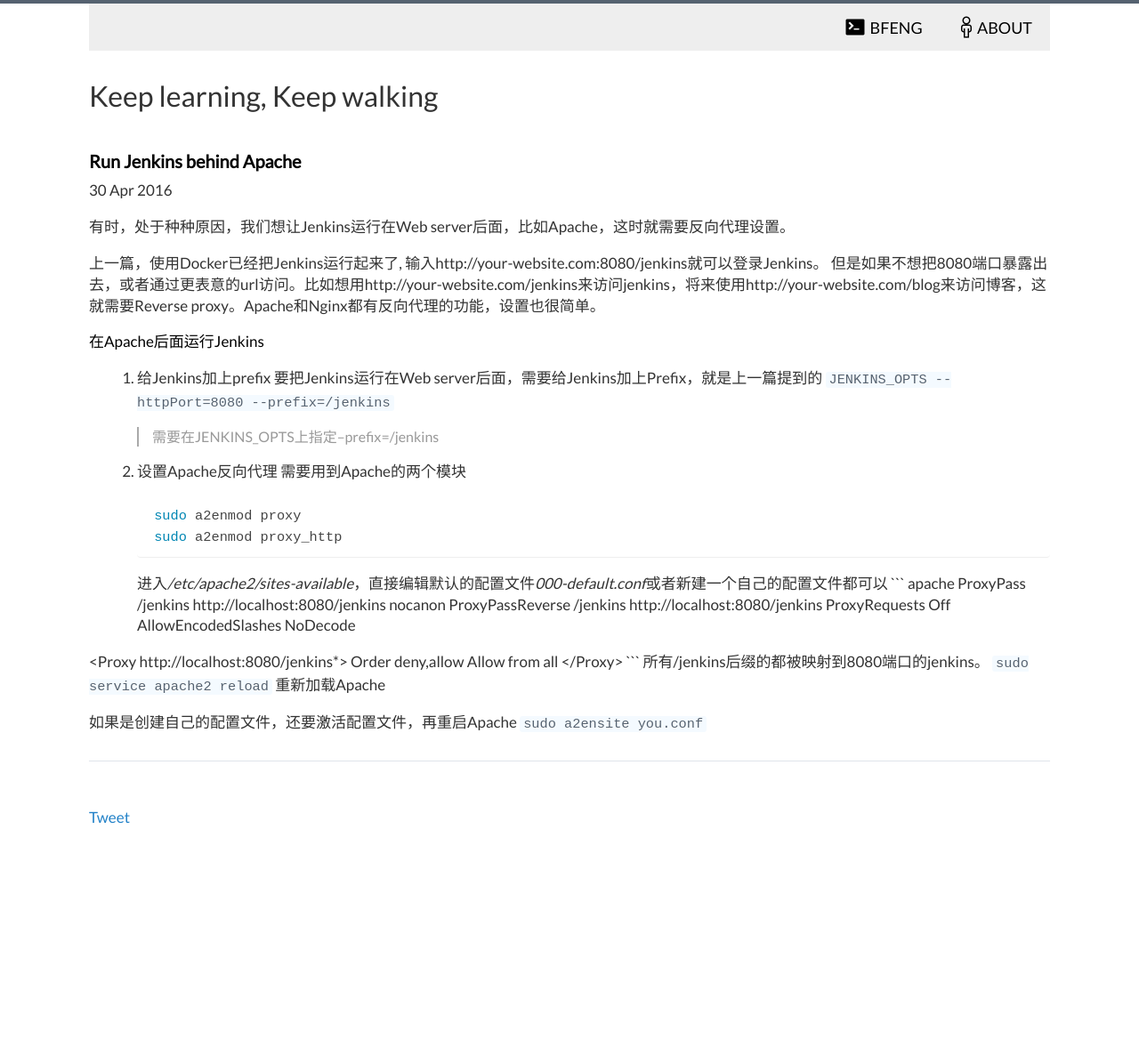
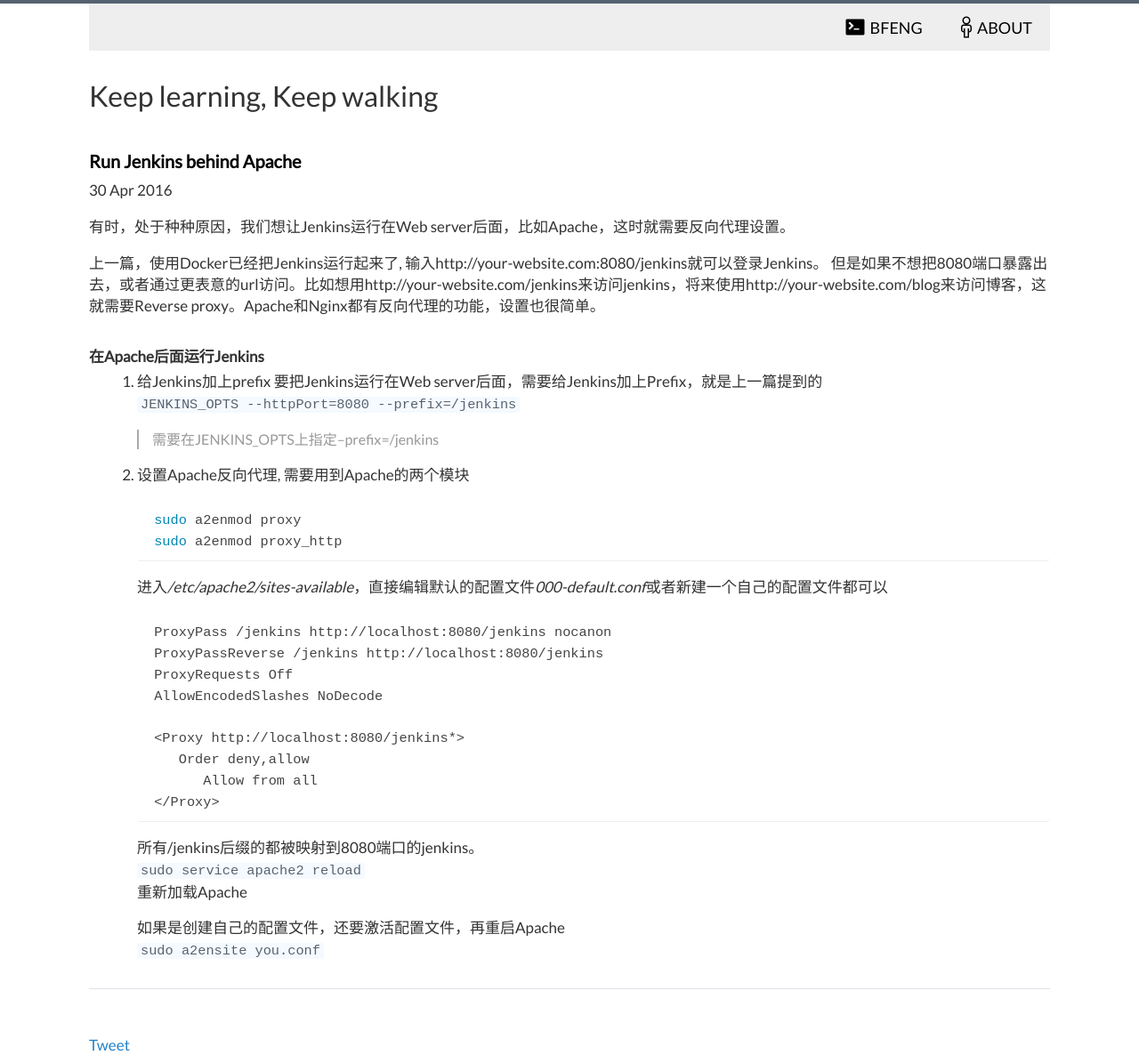
Before and after one commit to fungbo/fungbo.github.io, a Jekyll site: the page built from _posts/2016-04-30-run-jenkins-behind-Apache2.md, in a window 1280 px wide. Shown: the whole page at 89% size. Built offline with Jekyll 4.4.1, drawn with Linux system fonts in a browser that asks for light colours; Markdown is read by kramdown in place of the engine named in the settings; comment, search, counter and statistics services are not loaded; before the commit the page ends 931 px from its top, so only the background shows below that.

Commit message:
format the posts

````diff
--- a/_posts/2016-04-30-run-jenkins-behind-Apache2.md
+++ b/_posts/2016-04-30-run-jenkins-behind-Apache2.md
@@ -11,33 +11,36 @@ categories:
 上一篇，使用Docker已经把Jenkins运行起来了, 输入http://your-website.com:8080/jenkins就可以登录Jenkins。
 但是如果不想把8080端口暴露出去，或者通过更表意的url访问。比如想用http://your-website.com/jenkins来访问jenkins，将来使用http://your-website.com/blog来访问博客，这就需要Reverse proxy。Apache和Nginx都有反向代理的功能，设置也很简单。
 
-#### 在Apache后面运行Jenkins
+### 在Apache后面运行Jenkins
 1. 给Jenkins加上prefix
 要把Jenkins运行在Web server后面，需要给Jenkins加上Prefix，就是上一篇提到的
 `JENKINS_OPTS --httpPort=8080 --prefix=/jenkins`
 >需要在JENKINS_OPTS上指定--prefix=/jenkins
 
-2. 设置Apache反向代理
-需要用到Apache的两个模块
- ``` bash
- sudo a2enmod proxy
- sudo a2enmod proxy_http
- ```
-进入*/etc/apache2/sites-available*，直接编辑默认的配置文件*000-default.conf*或者新建一个自己的配置文件都可以
-``` apache
-ProxyPass /jenkins http://localhost:8080/jenkins nocanon
-ProxyPassReverse /jenkins http://localhost:8080/jenkins
-ProxyRequests Off
-AllowEncodedSlashes NoDecode
+2. 设置Apache反向代理, 需要用到Apache的两个模块
 
-<Proxy http://localhost:8080/jenkins*>
-	Order deny,allow
-	Allow from all
-</Proxy>
-```
-所有/jenkins后缀的都被映射到8080端口的jenkins。
-`sudo service apache2 reload`
-重新加载Apache
+    ``` bash
+    sudo a2enmod proxy
+    sudo a2enmod proxy_http
+    ```
 
-如果是创建自己的配置文件，还要激活配置文件，再重启Apache
-`sudo a2ensite you.conf`
+    进入*/etc/apache2/sites-available*，直接编辑默认的配置文件*000-default.conf*或者新建一个自己的配置文件都可以
+
+    ``` apache2
+    ProxyPass /jenkins http://localhost:8080/jenkins nocanon
+    ProxyPassReverse /jenkins http://localhost:8080/jenkins
+    ProxyRequests Off
+    AllowEncodedSlashes NoDecode
+
+    <Proxy http://localhost:8080/jenkins*>
+	   Order deny,allow
+	      Allow from all
+    </Proxy>
+    ```
+
+    所有/jenkins后缀的都被映射到8080端口的jenkins。
+    `sudo service apache2 reload`
+    重新加载Apache
+
+    如果是创建自己的配置文件，还要激活配置文件，再重启Apache
+    `sudo a2ensite you.conf`
````
Also changed, not shown: _posts/2016-04-29-set-up-jenkins-with-docker.md (+4 -4 lines), _posts/2016-05-01-set-up-your-own-ghost.md (+5 -4 lines).
